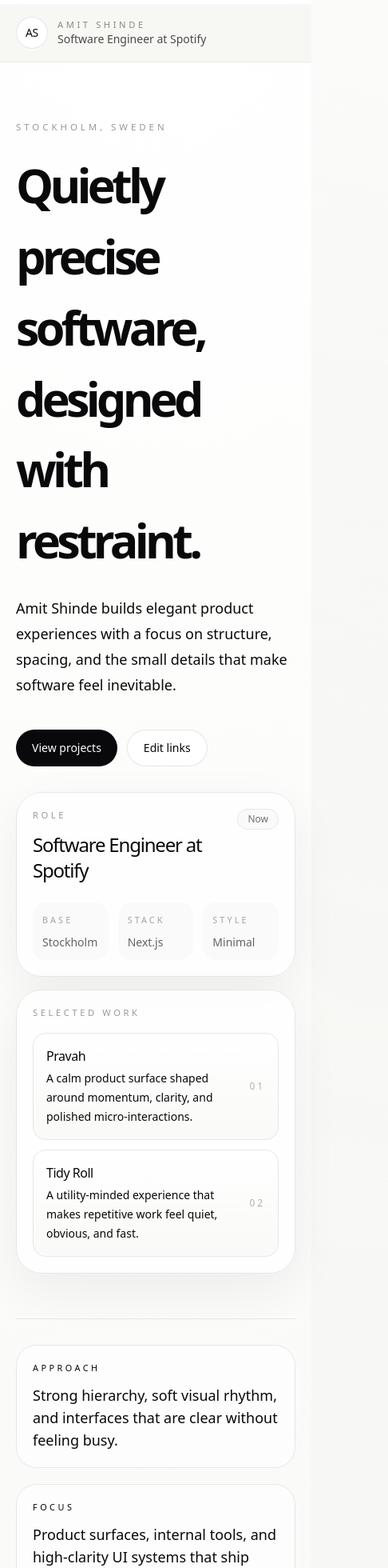
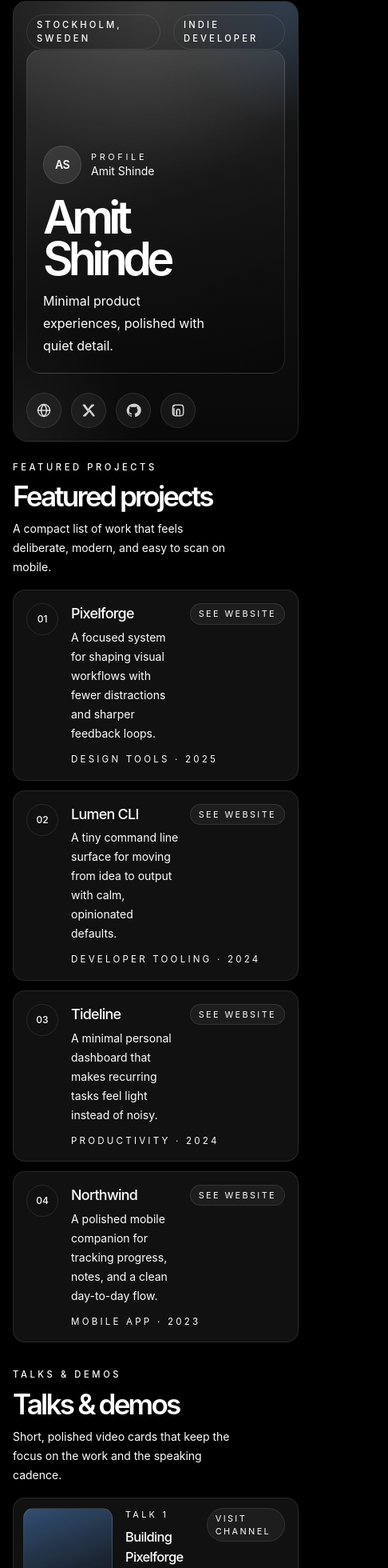
Before and after one commit to amtsh/amit-shinde-bio, a Next.js app: page / in a window 390 px wide. Shown: the part 15-1975 px from the top of the page at 80% size, 486 px wide, since content can reach past the window. Built offline with nearby package versions, Linux system fonts and the light colour scheme.

Commit message:
Rebuild the profile to match the dark mobile screenshot

```diff
--- a/app/globals.css
+++ b/app/globals.css
@@ -3,7 +3,7 @@
 @tailwind utilities;
 
 :root {
-  color-scheme: light;
+  color-scheme: dark;
 }
 
 html {
@@ -13,12 +13,9 @@ html {
 body {
   margin: 0;
   min-height: 100vh;
-  background:
-    radial-gradient(circle at 50% -5%, rgba(255, 255, 255, 0.98), transparent 30%),
-    radial-gradient(circle at 100% 0%, rgba(232, 232, 227, 0.95), transparent 24%),
-    linear-gradient(180deg, #fafaf8 0%, #f4f4f1 56%, #ededea 100%);
-  color: #111111;
-  font-family: ui-sans-serif, system-ui, -apple-system, BlinkMacSystemFont, 'SF Pro Display', 'SF Pro Text', 'Segoe UI', sans-serif;
+  background: #000;
+  color: #fff;
+  font-family: Inter, ui-sans-serif, system-ui, -apple-system, BlinkMacSystemFont, 'SF Pro Display', 'SF Pro Text', 'Segoe UI', sans-serif;
   text-rendering: optimizeLegibility;
   -webkit-font-smoothing: antialiased;
   -moz-osx-font-smoothing: grayscale;
@@ -29,11 +26,10 @@ body {
 }
 
 ::selection {
-  background: rgba(17, 17, 17, 0.12);
+  background: rgba(255, 255, 255, 0.18);
 }
 
-@layer utilities {
-  .text-balance {
-    text-wrap: balance;
-  }
+img {
+  display: block;
+  max-width: 100%;
 }
--- a/app/layout.tsx
+++ b/app/layout.tsx
@@ -2,8 +2,8 @@ import type { Metadata } from 'next';
 import './globals.css';
 
 export const metadata: Metadata = {
-  title: 'Amit Shinde — Software Engineer at Spotify',
-  description: 'A polished developer bio website for Amit Shinde, based in Stockholm, Sweden.',
+  title: 'Amit Shinde — Indie Developer',
+  description: 'A minimalist, mobile-first profile site inspired by a polished dark Apple-style layout.',
 };
 
 export default function RootLayout({ children }: Readonly<{ children: React.ReactNode }>) {
--- a/app/page.tsx
+++ b/app/page.tsx
@@ -1,245 +1,258 @@
-import LinkStudio from '../components/link-studio';
+const socialLinks = [
+  { label: 'Website', href: '#', icon: WebsiteIcon },
+  { label: 'X', href: '#', icon: XIcon },
+  { label: 'GitHub', href: '#', icon: GitHubIcon },
+  { label: 'LinkedIn', href: '#', icon: LinkedInIcon },
+];
 
 const projects = [
   {
-    name: 'Pravah',
-    blurb: 'A calm product surface shaped around momentum, clarity, and polished micro-interactions.',
-    tags: ['Product', 'Craft', 'Frontend'],
+    name: 'Pixelforge',
+    summary: 'A focused system for shaping visual workflows with fewer distractions and sharper feedback loops.',
+    meta: 'Design tools · 2025',
   },
   {
-    name: 'Tidy Roll',
-    blurb: 'A utility-minded experience that makes repetitive work feel quiet, obvious, and fast.',
-    tags: ['Workflow', 'TypeScript', 'UI'],
+    name: 'Lumen CLI',
+    summary: 'A tiny command line surface for moving from idea to output with calm, opinionated defaults.',
+    meta: 'Developer tooling · 2024',
   },
   {
-    name: 'Subscribed',
-    blurb: 'A deliberate system for staying on top of recurring content without adding friction.',
-    tags: ['Subscriptions', 'Next.js', 'Design'],
+    name: 'Tideline',
+    summary: 'A minimal personal dashboard that makes recurring tasks feel light instead of noisy.',
+    meta: 'Productivity · 2024',
   },
   {
-    name: 'Poke Recipe Book',
-    blurb: 'A living notebook of practical patterns, ready-to-ship recipes, and repeatable decisions.',
-    tags: ['Reference', 'Systems', 'Patterns'],
+    name: 'Northwind',
+    summary: 'A polished mobile companion for tracking progress, notes, and a clean day-to-day flow.',
+    meta: 'Mobile app · 2023',
   },
 ];
 
-const stack = ['Next.js', 'TypeScript', 'Tailwind CSS', 'React', 'Design systems', 'Frontend architecture'];
+const talks = [
+  {
+    title: 'Building Pixelforge',
+    detail: 'A live walkthrough of the design decisions, interface rhythm, and system constraints behind the product.',
+    length: '12 min',
+  },
+  {
+    title: 'Shipping solo in public',
+    detail: 'A concise demo on pacing work, keeping the UI quiet, and making each screen feel finished.',
+    length: '8 min',
+  },
+];
+
+const media = [
+  { name: 'Hacker News', note: 'Featured discussion', tone: 'Community' },
+  { name: 'Product Hunt', note: 'Launch coverage', tone: 'Launch' },
+  { name: 'The Verge', note: 'Profile mention', tone: 'Press' },
+];
+
+function SectionTitle({ eyebrow, title, blurb }: { eyebrow: string; title: string; blurb: string }) {
+  return (
+    <div className="space-y-3">
+      <p className="text-[0.7rem] font-medium uppercase tracking-[0.32em] text-white/38">{eyebrow}</p>
+      <h2 className="max-w-[12ch] text-[clamp(2rem,9vw,2.9rem)] font-semibold tracking-[-0.08em] leading-[0.94] text-white">
+        {title}
+      </h2>
+      <p className="max-w-[32ch] text-sm leading-6 text-white/56">{blurb}</p>
+    </div>
+  );
+}
+
+function IconButton({ label, href, children }: { label: string; href: string; children: React.ReactNode }) {
+  return (
+    <a
+      href={href}
+      aria-label={label}
+      className="flex h-11 w-11 items-center justify-center rounded-full border border-white/10 bg-white/5 text-white/80 transition hover:border-white/18 hover:bg-white/10 hover:text-white"
+    >
+      {children}
+    </a>
+  );
+}
+
+function WebsiteIcon() {
+  return (
+    <svg viewBox="0 0 24 24" className="h-5 w-5" fill="none" stroke="currentColor" strokeWidth="1.8" strokeLinecap="round" strokeLinejoin="round">
+      <circle cx="12" cy="12" r="9" />
+      <path d="M3 12h18" />
+      <path d="M12 3c2.75 2.6 4.25 5.65 4.25 9s-1.5 6.4-4.25 9c-2.75-2.6-4.25-5.65-4.25-9S9.25 5.6 12 3Z" />
+    </svg>
+  );
+}
+
+function XIcon() {
+  return (
+    <svg viewBox="0 0 24 24" className="h-5 w-5" fill="none" stroke="currentColor" strokeWidth="1.8" strokeLinecap="round" strokeLinejoin="round">
+      <path d="M4 4l7.6 9.7L4.5 20H7l6.2-7.4L19 20h1.5l-8-10L19.5 4H17l-5.9 7-4.8-7H4Z" />
+    </svg>
+  );
+}
+
+function GitHubIcon() {
+  return (
+    <svg viewBox="0 0 24 24" className="h-5 w-5" fill="currentColor">
+      <path d="M12 2a10 10 0 0 0-3.16 19.49c.5.09.68-.22.68-.48v-1.66c-2.78.61-3.37-1.18-3.37-1.18-.46-1.17-1.12-1.48-1.12-1.48-.92-.62.07-.61.07-.61 1 .08 1.53 1.04 1.53 1.04.89 1.52 2.34 1.08 2.91.83.09-.65.36-1.08.65-1.33-2.21-.25-4.53-1.11-4.53-4.93 0-1.09.39-1.98 1.03-2.68-.1-.26-.45-1.29.1-2.68 0 0 .84-.27 2.75 1.02a9.56 9.56 0 0 1 5 0c1.9-1.29 2.74-1.02 2.74-1.02.56 1.39.21 2.42.1 2.68.64.7 1.03 1.59 1.03 2.68 0 3.83-2.33 4.68-4.55 4.93.37.32.71.95.71 1.92v2.85c0 .26.18.57.69.48A10 10 0 0 0 12 2Z" />
+    </svg>
+  );
+}
+
+function LinkedInIcon() {
+  return (
+    <svg viewBox="0 0 24 24" className="h-5 w-5" fill="none" stroke="currentColor" strokeWidth="1.8" strokeLinecap="round" strokeLinejoin="round">
+      <path d="M6 9v9" />
+      <path d="M6 5.5v.2" />
+      <path d="M10 18v-4.9c0-1.7 1-2.8 2.5-2.8 1.4 0 2.2.9 2.2 2.8V18" />
+      <path d="M10 13.1V18" />
+      <rect x="4" y="4" width="16" height="16" rx="4" />
+    </svg>
+  );
+}
 
 export default function Home() {
   return (
-    <main className="min-h-screen bg-[radial-gradient(circle_at_top,rgba(255,255,255,1)_0%,rgba(245,245,241,1)_58%,rgba(237,237,232,1)_100%)] text-zinc-950">
-      <div className="mx-auto flex w-full max-w-7xl flex-col px-5 pb-20 pt-5 sm:px-6 lg:px-8">
-        <header className="sticky top-0 z-20 -mx-5 mb-8 border-b border-black/5 bg-[rgba(245,245,241,0.78)] px-5 py-4 backdrop-blur-xl sm:-mx-6 sm:px-6 lg:-mx-8 lg:px-8">
-          <div className="mx-auto flex max-w-7xl items-center justify-between">
-            <div className="flex items-center gap-3">
-              <div className="flex h-10 w-10 items-center justify-center rounded-full border border-black/10 bg-white text-sm font-medium tracking-[-0.02em] shadow-[0_1px_0_rgba(255,255,255,0.8)]">
+    <main className="min-h-screen bg-black text-white">
+      <div className="mx-auto flex min-h-screen w-full max-w-[460px] flex-col px-4 pb-10 pt-4 sm:px-5">
+        <section className="space-y-4">
+          <div className="relative overflow-hidden rounded-[1.1rem] border border-white/10 bg-[linear-gradient(180deg,#1b1b1b_0%,#111111_48%,#090909_100%)]">
+            <div className="absolute inset-0 bg-[radial-gradient(circle_at_50%_0%,rgba(255,255,255,0.15),transparent_38%),radial-gradient(circle_at_100%_0%,rgba(96,165,250,0.20),transparent_24%),radial-gradient(circle_at_0%_100%,rgba(255,255,255,0.07),transparent_24%)]" />
+            <div className="relative flex min-h-[490px] flex-col justify-between p-4 sm:p-5">
+              <div className="flex items-start justify-between gap-4">
+                <div className="rounded-full border border-white/10 bg-white/6 px-3 py-1 text-[0.7rem] font-medium uppercase tracking-[0.28em] text-white/72">
+                  Stockholm, Sweden
+                </div>
+                <div className="rounded-full border border-white/10 bg-white/6 px-3 py-1 text-[0.7rem] font-medium uppercase tracking-[0.28em] text-white/72">
+                  Indie Developer
+                </div>
+              </div>
+
+              <div className="space-y-6">
+                <div className="aspect-[4/5] w-full overflow-hidden rounded-[1.1rem] border border-white/10 bg-[linear-gradient(160deg,rgba(255,255,255,0.12),rgba(255,255,255,0.02)_50%,rgba(0,0,0,0.28)_100%)]">
+                  <div className="flex h-full flex-col justify-end p-5">
+                    <div className="mb-4 flex items-center gap-3">
+                      <div className="flex h-12 w-12 items-center justify-center rounded-full border border-white/10 bg-white/10 text-sm font-semibold tracking-[-0.04em] text-white">
                         AS
                       </div>
                       <div>
-                <p className="text-[0.7rem] uppercase tracking-[0.32em] text-black/45">Amit Shinde</p>
-                <p className="text-sm text-black/70">Software Engineer at Spotify</p>
+                        <p className="text-[0.68rem] uppercase tracking-[0.34em] text-white/42">Profile</p>
+                        <p className="text-sm text-white/72">Amit Shinde</p>
+                      </div>
+                    </div>
+                    <h1 className="max-w-[7ch] text-[clamp(3.6rem,13vw,5rem)] font-semibold tracking-[-0.1em] leading-[0.9] text-white">
+                      Amit Shinde
+                    </h1>
+                    <p className="mt-3 max-w-[22ch] text-base leading-7 text-white/62">
+                      Minimal product experiences, polished with quiet detail.
+                    </p>
                   </div>
                 </div>
 
-            <nav className="hidden items-center gap-8 text-sm text-black/55 md:flex">
-              <a className="transition hover:text-black" href="#about">
-                About
-              </a>
-              <a className="transition hover:text-black" href="#projects">
-                Projects
-              </a>
-              <a className="transition hover:text-black" href="#stack">
-                Stack
-              </a>
-              <a className="transition hover:text-black" href="#links">
-                Links
-              </a>
-            </nav>
-          </div>
-        </header>
-
-        <section className="grid gap-8 pb-14 pt-10 lg:grid-cols-[1.05fr_0.95fr] lg:items-end lg:gap-16 lg:pb-20 lg:pt-12">
-          <div className="max-w-4xl">
-            <p className="mb-5 text-[0.72rem] uppercase tracking-[0.34em] text-black/40">Stockholm, Sweden</p>
-            <h1 className="max-w-4xl text-[clamp(3.7rem,10vw,8.3rem)] font-semibold tracking-[-0.08em] text-balance text-zinc-950">
-              Quietly precise software, designed with restraint.
-            </h1>
-            <p className="mt-6 max-w-2xl text-pretty text-lg leading-8 text-black/62 sm:text-xl">
-              Amit Shinde builds elegant product experiences with a focus on structure, spacing, and the small details that make software feel inevitable.
-            </p>
-            <div className="mt-10 flex flex-wrap gap-3">
-              <a
-                href="#projects"
-                className="inline-flex items-center justify-center rounded-full bg-zinc-950 px-5 py-3 text-sm font-medium text-white transition hover:bg-zinc-800"
-              >
-                View projects
-              </a>
-              <a
-                href="#links"
-                className="inline-flex items-center justify-center rounded-full border border-black/10 bg-white px-5 py-3 text-sm font-medium text-zinc-950 transition hover:border-black/20 hover:bg-zinc-50"
-              >
-                Edit links
-              </a>
-            </div>
-          </div>
-
-          <aside className="grid gap-4">
-            <div className="rounded-[2rem] border border-black/8 bg-white/75 p-5 shadow-[0_18px_60px_rgba(0,0,0,0.06)] backdrop-blur-sm sm:p-6">
-              <div className="flex items-start justify-between gap-4">
-                <div>
-                  <p className="text-[0.7rem] uppercase tracking-[0.32em] text-black/40">Role</p>
-                  <p className="mt-3 text-2xl font-medium tracking-[-0.05em]">Software Engineer at Spotify</p>
-                </div>
-                <div className="rounded-full border border-black/8 bg-zinc-50 px-3 py-1 text-xs text-black/55">Now</div>
-              </div>
-              <div className="mt-6 grid grid-cols-3 gap-3 text-sm text-black/60">
-                <div className="rounded-2xl bg-zinc-50 p-3">
-                  <p className="text-[0.68rem] uppercase tracking-[0.28em] text-black/35">Base</p>
-                  <p className="mt-2 text-black/88">Stockholm</p>
-                </div>
-                <div className="rounded-2xl bg-zinc-50 p-3">
-                  <p className="text-[0.68rem] uppercase tracking-[0.28em] text-black/35">Stack</p>
-                  <p className="mt-2 text-black/88">Next.js</p>
-                </div>
-                <div className="rounded-2xl bg-zinc-50 p-3">
-                  <p className="text-[0.68rem] uppercase tracking-[0.28em] text-black/35">Style</p>
-                  <p className="mt-2 text-black/88">Minimal</p>
+                <div className="flex items-center gap-3">
+                  {socialLinks.map((item) => (
+                    <IconButton key={item.label} label={item.label} href={item.href}>
+                      <item.icon />
+                    </IconButton>
+                  ))}
                 </div>
               </div>
             </div>
-
-            <div className="rounded-[2rem] border border-black/8 bg-white/75 p-5 shadow-[0_18px_60px_rgba(0,0,0,0.06)] backdrop-blur-sm sm:p-6">
-              <p className="text-[0.7rem] uppercase tracking-[0.32em] text-black/40">Selected work</p>
-              <div className="mt-4 grid gap-3">
-                {projects.slice(0, 2).map((project) => (
-                  <div key={project.name} className="flex items-center justify-between gap-4 rounded-2xl border border-black/6 bg-[linear-gradient(180deg,rgba(255,255,255,0.95),rgba(248,248,246,0.8))] px-4 py-4">
-                    <div>
-                      <p className="text-base font-medium tracking-[-0.03em]">{project.name}</p>
-                      <p className="mt-1 text-sm leading-6 text-black/58">{project.blurb}</p>
-                    </div>
-                    <span className="text-xs uppercase tracking-[0.24em] text-black/30">0{projects.indexOf(project) + 1}</span>
-                  </div>
-                ))}
-              </div>
-            </div>
-          </aside>
-        </section>
-
-        <section className="grid gap-5 border-y border-black/6 py-8 sm:grid-cols-3 sm:gap-4 lg:py-10">
-          <div className="rounded-[1.6rem] border border-black/7 bg-white/70 p-5">
-            <p className="text-[0.68rem] uppercase tracking-[0.32em] text-black/36">Approach</p>
-            <p className="mt-3 text-lg leading-7 text-black/72">
-              Strong hierarchy, soft visual rhythm, and interfaces that are clear without feeling busy.
-            </p>
-          </div>
-          <div className="rounded-[1.6rem] border border-black/7 bg-white/70 p-5">
-            <p className="text-[0.68rem] uppercase tracking-[0.32em] text-black/36">Focus</p>
-            <p className="mt-3 text-lg leading-7 text-black/72">
-              Product surfaces, internal tools, and high-clarity UI systems that ship well.
-            </p>
-          </div>
-          <div className="rounded-[1.6rem] border border-black/7 bg-white/70 p-5">
-            <p className="text-[0.68rem] uppercase tracking-[0.32em] text-black/36">Build</p>
-            <p className="mt-3 text-lg leading-7 text-black/72">
-              Next.js, TypeScript, and Tailwind CSS with enough restraint to stay timeless.
-            </p>
           </div>
         </section>
 
-        <section id="about" className="grid gap-8 py-14 lg:grid-cols-[0.92fr_1.08fr] lg:gap-10 lg:py-20">
-          <div>
-            <p className="text-[0.72rem] uppercase tracking-[0.34em] text-black/38">About</p>
-            <h2 className="mt-4 max-w-md text-4xl font-semibold tracking-[-0.06em] text-zinc-950 sm:text-5xl">
-              Product-minded engineering with calm execution.
-            </h2>
-          </div>
-          <div className="rounded-[2rem] border border-black/8 bg-white/75 p-6 shadow-[0_18px_60px_rgba(0,0,0,0.05)] sm:p-8">
-            <p className="max-w-3xl text-lg leading-8 text-black/68 sm:text-[1.08rem]">
-              I like building software that feels carefully composed: reduced to the essentials, but still warm enough to be approachable. The best product work is often invisible — the result of attention paid to spacing, motion, and the sequence in which information appears.
-            </p>
-          </div>
-        </section>
+        <section className="mt-6 space-y-4">
+          <SectionTitle
+            eyebrow="Featured projects"
+            title="Featured projects"
+            blurb="A compact list of work that feels deliberate, modern, and easy to scan on mobile."
+          />
 
-        <section id="stack" className="grid gap-8 py-14 lg:grid-cols-[0.9fr_1.1fr] lg:items-start lg:py-20">
-          <div>
-            <p className="text-[0.72rem] uppercase tracking-[0.34em] text-black/38">Stack</p>
-            <h2 className="mt-4 max-w-md text-4xl font-semibold tracking-[-0.06em] text-zinc-950 sm:text-5xl">
-              The tools are modern. The feeling stays simple.
-            </h2>
-          </div>
-          <div className="flex flex-wrap gap-3">
-            {stack.map((item) => (
-              <span
-                key={item}
-                className="rounded-full border border-black/8 bg-white/80 px-4 py-2.5 text-sm text-black/74 shadow-[0_1px_0_rgba(255,255,255,0.9)]"
-              >
-                {item}
-              </span>
-            ))}
-          </div>
-        </section>
-
-        <section id="projects" className="py-14 lg:py-20">
-          <div className="flex flex-col gap-4 sm:flex-row sm:items-end sm:justify-between">
-            <div>
-              <p className="text-[0.72rem] uppercase tracking-[0.34em] text-black/38">Projects</p>
-              <h2 className="mt-4 text-4xl font-semibold tracking-[-0.06em] text-zinc-950 sm:text-5xl">
-                Selected work
-              </h2>
-            </div>
-            <p className="max-w-2xl text-base leading-7 text-black/54">
-              A concise view of recent projects, presented as quiet editorial cards rather than noisy portfolio tiles.
-            </p>
-          </div>
-
-          <div className="mt-8 grid gap-4 md:grid-cols-2">
+          <div className="space-y-3">
             {projects.map((project, index) => (
               <article
                 key={project.name}
-                className="group rounded-[2rem] border border-black/8 bg-[linear-gradient(180deg,rgba(255,255,255,0.92),rgba(248,248,246,0.8))] p-6 shadow-[0_18px_60px_rgba(0,0,0,0.05)] transition duration-300 hover:-translate-y-1 hover:shadow-[0_24px_70px_rgba(0,0,0,0.08)]"
+                className="rounded-[0.95rem] border border-white/10 bg-[#111111] px-4 py-4"
               >
-                <div className="flex items-start justify-between gap-4">
+                <div className="flex items-start gap-4">
+                  <div className="flex h-10 w-10 shrink-0 items-center justify-center rounded-full border border-white/10 bg-white/6 text-[0.75rem] font-medium text-white/56">
+                    0{index + 1}
+                  </div>
+                  <div className="min-w-0 flex-1">
+                    <div className="flex items-start justify-between gap-3">
                       <div>
-                    <p className="text-xs uppercase tracking-[0.3em] text-black/30">0{index + 1}</p>
-                    <h3 className="mt-4 text-2xl font-medium tracking-[-0.05em] text-zinc-950">{project.name}</h3>
+                        <h3 className="text-[1.12rem] font-medium tracking-[-0.04em] text-white">
+                          {project.name}
+                        </h3>
+                        <p className="mt-1 text-sm leading-6 text-white/56">{project.summary}</p>
                       </div>
-                  <div className="rounded-full border border-black/8 bg-white px-3 py-1 text-xs text-black/42">Featured</div>
+                      <span className="shrink-0 rounded-full border border-white/10 bg-white/5 px-2.5 py-1 text-[0.68rem] uppercase tracking-[0.22em] text-white/52">
+                        See website
+                      </span>
                     </div>
-                <p className="mt-5 max-w-lg text-base leading-7 text-black/62">{project.blurb}</p>
-                <div className="mt-6 flex flex-wrap gap-2.5">
-                  {project.tags.map((tag) => (
-                    <span key={tag} className="rounded-full border border-black/8 bg-white px-3 py-1.5 text-xs text-black/52">
-                      {tag}
-                    </span>
-                  ))}
+                    <p className="mt-3 text-[0.72rem] uppercase tracking-[0.28em] text-white/32">{project.meta}</p>
+                  </div>
                 </div>
               </article>
             ))}
           </div>
         </section>
 
-        <section id="links" className="py-14 lg:py-20">
-          <div className="flex flex-col gap-4 sm:flex-row sm:items-end sm:justify-between">
+        <section className="mt-8 space-y-4">
+          <SectionTitle
+            eyebrow="Talks & demos"
+            title="Talks & demos"
+            blurb="Short, polished video cards that keep the focus on the work and the speaking cadence."
+          />
+
+          <div className="space-y-3">
+            {talks.map((talk, index) => (
+              <article key={talk.title} className="overflow-hidden rounded-[0.95rem] border border-white/10 bg-[#111111]">
+                <div className="grid grid-cols-[112px_1fr] gap-4 p-3">
+                  <div className="relative overflow-hidden rounded-[0.8rem] border border-white/10 bg-[linear-gradient(160deg,rgba(96,165,250,0.42),rgba(17,17,17,0.15)_55%,rgba(255,255,255,0.06))]">
+                    <div className="flex h-full min-h-[100px] items-end p-3">
+                      <div className="rounded-full border border-white/12 bg-black/28 px-2 py-1 text-[0.64rem] uppercase tracking-[0.22em] text-white/70">
+                        Play
+                      </div>
+                    </div>
+                  </div>
+                  <div className="min-w-0 pr-1">
+                    <div className="flex items-start justify-between gap-3">
                       <div>
-              <p className="text-[0.72rem] uppercase tracking-[0.34em] text-black/38">Links</p>
-              <h2 className="mt-4 text-4xl font-semibold tracking-[-0.06em] text-zinc-950 sm:text-5xl">
-                Minimal link studio
-              </h2>
+                        <p className="text-[0.68rem] uppercase tracking-[0.3em] text-white/34">Talk {index + 1}</p>
+                        <h3 className="mt-2 text-[1.03rem] font-medium tracking-[-0.04em] text-white">{talk.title}</h3>
                       </div>
-            <p className="max-w-2xl text-base leading-7 text-black/54">
-              Add a URL, let the site prefetch metadata automatically, then refine the title, description, and image before saving.
-            </p>
+                      <span className="rounded-full border border-white/10 bg-white/5 px-2.5 py-1 text-[0.68rem] uppercase tracking-[0.22em] text-white/52">
+                        Visit channel
+                      </span>
                     </div>
-
-          <div className="mt-8">
-            <LinkStudio />
+                    <p className="mt-3 text-sm leading-6 text-white/56">{talk.detail}</p>
+                    <p className="mt-3 text-[0.72rem] uppercase tracking-[0.28em] text-white/30">{talk.length}</p>
+                  </div>
+                </div>
+              </article>
+            ))}
           </div>
         </section>
 
-        <footer className="border-t border-black/6 pt-8 text-sm text-black/46 sm:flex sm:items-center sm:justify-between">
-          <p>Built with Next.js, TypeScript, and Tailwind CSS.</p>
-          <p>Stockholm, Sweden.</p>
-        </footer>
+        <section className="mt-8 space-y-4 pb-8">
+          <SectionTitle
+            eyebrow="Media"
+            title="Media"
+            blurb="A clean grid of press mentions and community features rendered like small editorial cards."
+          />
+
+          <div className="grid gap-3 sm:grid-cols-3">
+            {media.map((item) => (
+              <article key={item.name} className="rounded-[0.95rem] border border-white/10 bg-[#111111] p-4">
+                <div className="flex h-20 items-end rounded-[0.8rem] border border-white/8 bg-[linear-gradient(180deg,rgba(255,255,255,0.08),rgba(255,255,255,0.02))] p-3">
+                  <div className="h-2.5 w-2.5 rounded-full bg-white/70" />
+                </div>
+                <p className="mt-4 text-[0.68rem] uppercase tracking-[0.28em] text-white/32">{item.tone}</p>
+                <h3 className="mt-2 text-[1rem] font-medium tracking-[-0.04em] text-white">{item.name}</h3>
+                <p className="mt-2 text-sm leading-6 text-white/52">{item.note}</p>
+              </article>
+            ))}
+          </div>
+        </section>
       </div>
     </main>
   );
```
Lines whose indentation alone changed are shown as unchanged.
